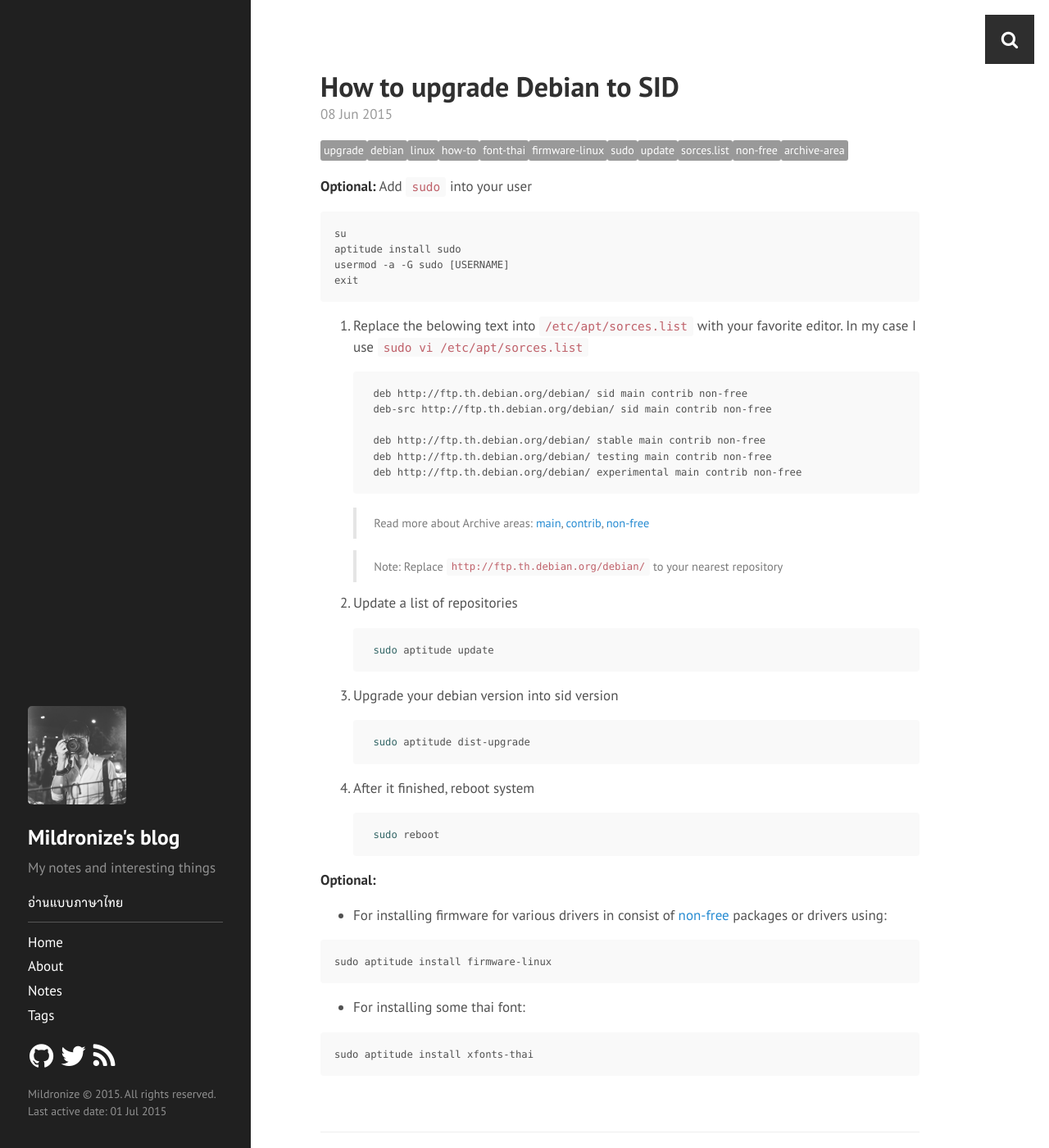
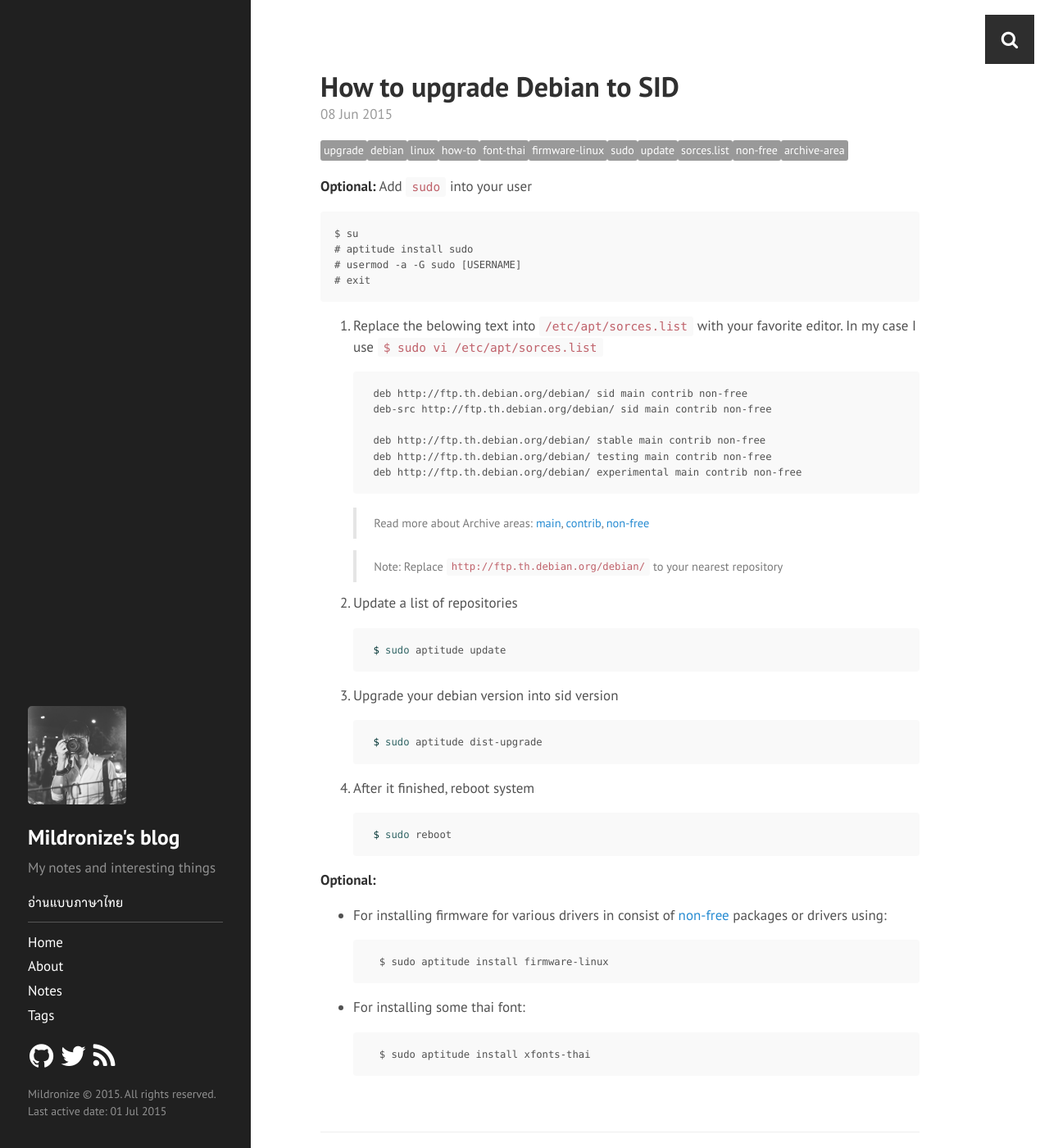
Before and after one commit to mildronize/blog-jekyll, a Jekyll site: the page built from _posts/2015-06-08-upgrade-debian-to-sid.md, in a window 1280 px wide and 1400 px high. Shown: the whole window at 82% size. Built offline with Jekyll 4.4.1, drawn with Linux system fonts in a browser that asks for light colours; Markdown is read by kramdown in place of the engine named in the settings; comment, search, counter and statistics services are not loaded.

Commit message:
fix some bash cmd

````diff
--- a/_posts/2015-06-08-upgrade-debian-to-sid.md
+++ b/_posts/2015-06-08-upgrade-debian-to-sid.md
@@ -9,14 +9,14 @@
 **Optional:** Add `sudo` into your user
 
 ```
-su
-aptitude install sudo
-usermod -a -G sudo [USERNAME]
-exit
+$ su
+# aptitude install sudo
+# usermod -a -G sudo [USERNAME]
+# exit
 ```
 
 1. Replace the belowing text into `/etc/apt/sorces.list` with your favorite editor. In my case I use
-`sudo vi /etc/apt/sorces.list`
+`$ sudo vi /etc/apt/sorces.list`
 
     ```bash
     deb http://ftp.th.debian.org/debian/ sid main contrib non-free
@@ -36,29 +36,29 @@
 2. Update a list of repositories
 
     ```bash
-    sudo aptitude update
+    $ sudo aptitude update
     ```
 
 2. Upgrade your debian version into sid version
 
     ```bash
-    sudo aptitude dist-upgrade
+    $ sudo aptitude dist-upgrade
     ```
 3. After it finished, reboot system
 
     ```bash
-    sudo reboot
+    $ sudo reboot
     ```
 
 **Optional:**
 
 - For installing firmware for various drivers in consist of [non-free](https://www.debian.org/doc/debian-policy/ch-archive.html#s-non-free) packages or drivers using:
 
-```
-sudo aptitude install firmware-linux
-```
+    ```
+    $ sudo aptitude install firmware-linux
+    ```
 - For installing some thai font:
 
-```
-sudo aptitude install xfonts-thai
-```
+    ```
+    $ sudo aptitude install xfonts-thai
+    ```
````
Also changed, not shown: _posts/2015-06-22-how-to-install-google-chrome-on-debian.md (+7 -7 lines).
